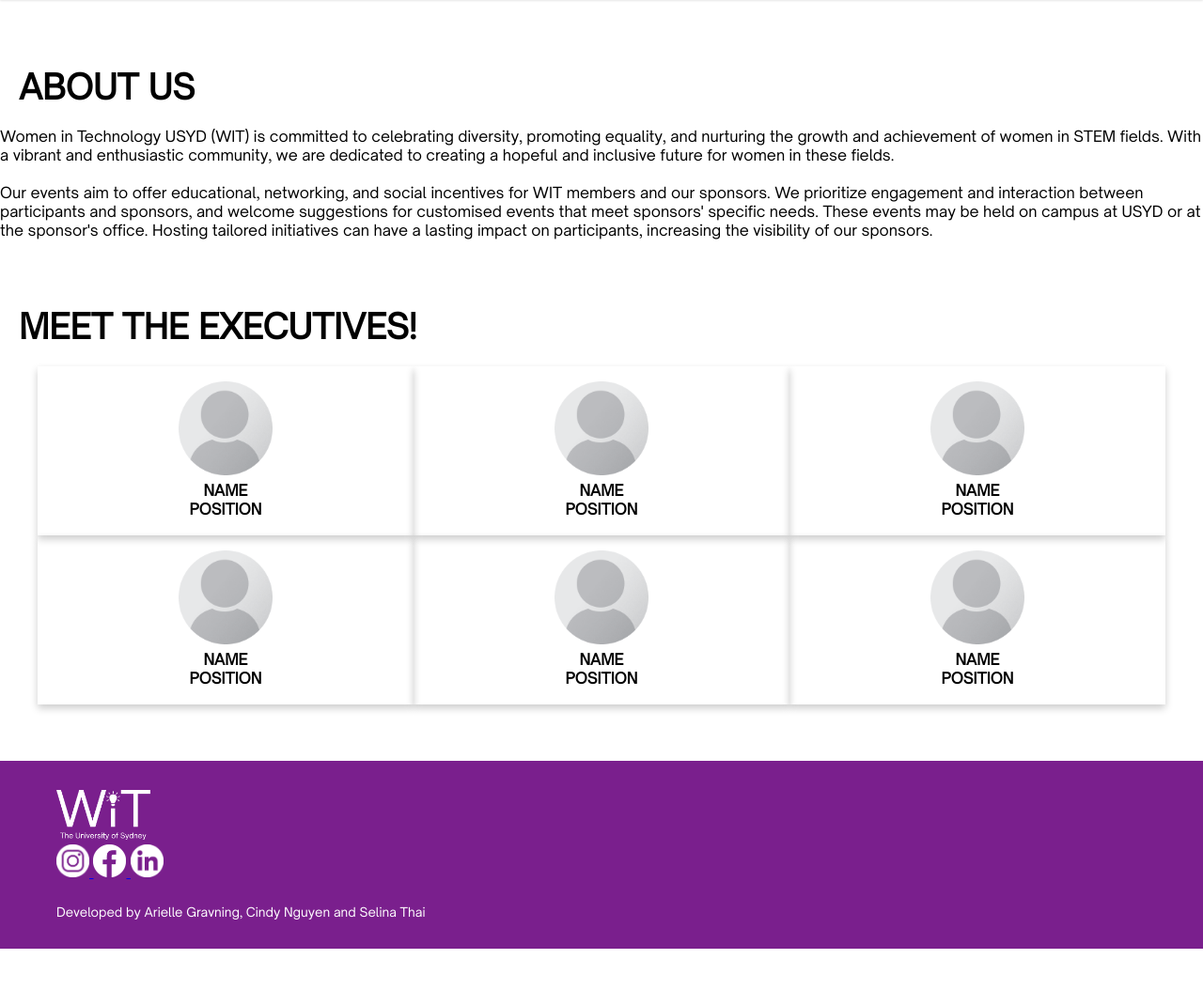
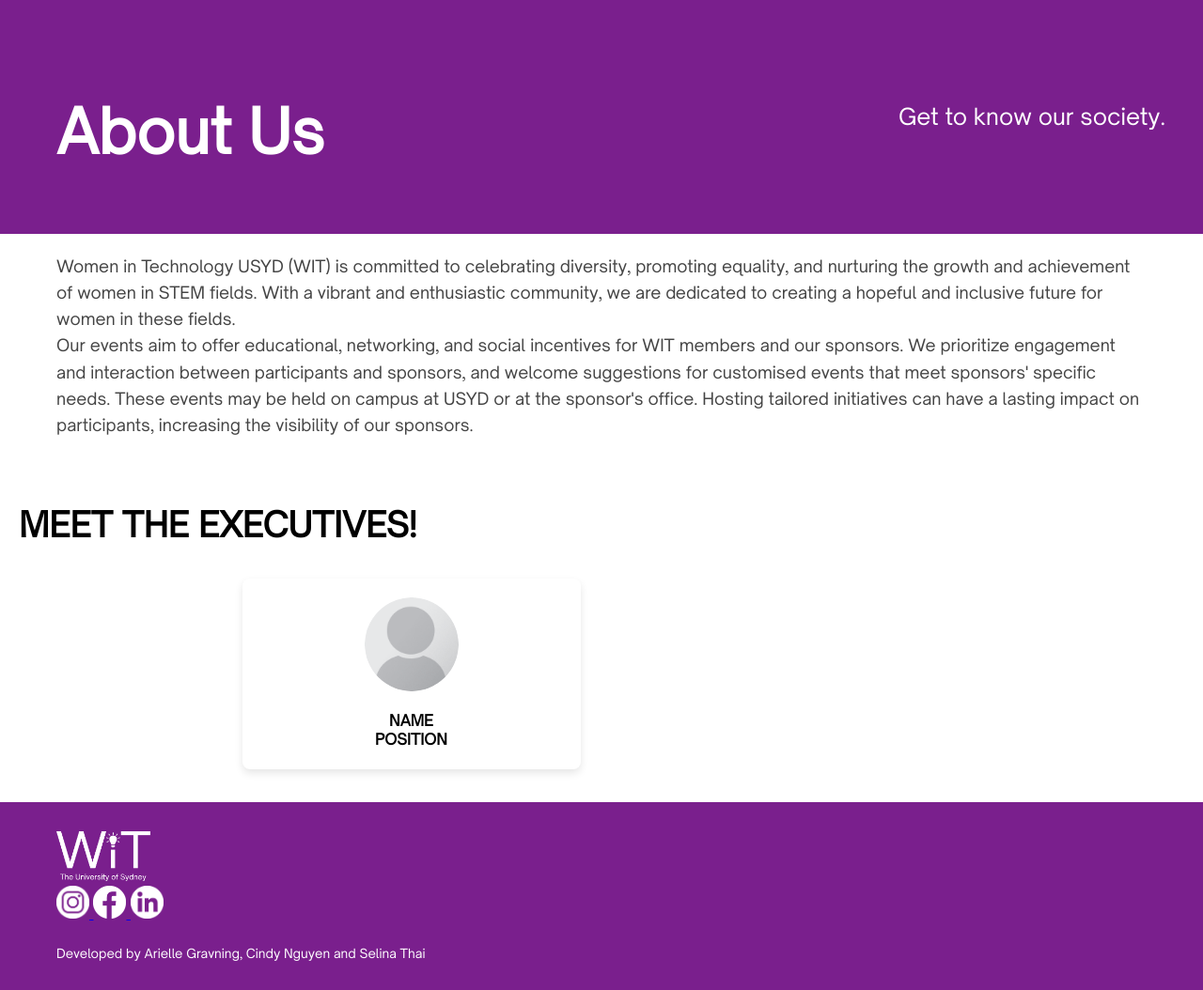
Before and after one commit to womenintechnologyusyd/WIT-Website, a Flask app: page /aboutus in a window 1280 px wide. Shown: the part 75-1129 px from the top of the page at 94% size. Before the commit the page ends 1085 px from the top, so only its background shows below. Run offline with Flask 3, Linux system fonts and the light colour scheme.

Commit message:
Test title banner

```diff
--- a/WIT-Website-main/templates/aboutus.jinja
+++ b/WIT-Website-main/templates/aboutus.jinja
@@ -2,21 +2,102 @@
 
 {% block content %}
 
-    <br>
-    <h1>ABOUT US</h1>
+<style>
+/* Style for the top banner */
+.top-banner {
+    background-color: #7A1F8D; /* Light gray background */
+    padding: 50px 20px;
+    display: flex;
+    justify-content: center;
+    align-items: center;
+}
+
+/* Content inside the banner */
+.banner-content {
+    display: flex;
+    justify-content: space-between;
+    align-items: center;
+    max-width: 1200px;
+    width: 100%;
+}
+
+/* Title styling */
+.banner-content .title {
+    flex: 1;
+    font-size: 4rem;
+    font-weight: bold;
+    color: white    ;
+}
+
+/* Caption styling */
+.banner-content .caption {
+    flex: 1;
+    text-align: right;
+    font-size: 1.5em;
+    line-height: 1.6;
+    color: white;
+}
+
+/* General styling for the content section */
+.content-section {
+    padding: 20px;
+    max-width: 1200px;
+    margin: 0 auto;
+    line-height: 1.6;
+    font-size: 1.1em;
+    color: #444;
+}
+
+/* Style for the cards (executive profiles) */
+.card {
+    width: 30%;
+    margin: 15px;
+    background-color: white;
+    border-radius: 8px;
+    box-shadow: 0 4px 8px rgba(0,0,0,0.1);
+    text-align: center;
+    padding: 20px;
+}
+
+/* Container for the cards */
+.row {
+    display: flex;
+    justify-content: space-around;
+    flex-wrap: wrap;
+    margin: 20px auto;
+    max-width: 1200px;
+}
+
+/* Image inside the cards */
+.card img {
+    border-radius: 50%;
+    margin-bottom: 15px;
+}
+
+</style>
+
+<div class="top-banner">
+    <div class="banner-content">
+        <h1 class="title"> About Us</h1>
+        <div class="caption">
+            Get to know our society.
+        </div>
+    </div>
+</div>
+
+<div class="content-section">
 <p>Women in Technology USYD (WIT) is committed to celebrating diversity, promoting
                 equality, and nurturing the growth and achievement of women in STEM fields.
                 With a vibrant and enthusiastic community, we are dedicated to creating a
-        hopeful and inclusive future for women in these fields. <br><br>
-
-        Our events aim to offer educational, networking, and social incentives for
+                hopeful and inclusive future for women in these fields.</p>
+    <p>Our events aim to offer educational, networking, and social incentives for
         WIT members and our sponsors. We prioritize engagement and interaction
         between participants and sponsors, and welcome suggestions for customised
         events that meet sponsors' specific needs. These events may be held on campus
         at USYD or at the sponsor's office. Hosting tailored initiatives can have a lasting
         impact on participants, increasing the visibility of our sponsors.
     </p>
-    <br>
+</div>
 
 <h1>MEET THE EXECUTIVES!</h1>
 
@@ -29,59 +110,11 @@
         </div>
     </div>
 
-        <div class="card">
-            <img img id="profiles" alt="Portrait Placeholder" src="/static/images/Portrait_Placeholder.png" width="100px">
-            <div class="container">
-                <h4><b>NAME</b></h4>
-                <h4><b>POSITION</b></h4>
-            </div>
+    <!-- Repeat for other executive cards -->
 </div>
 
-        <div class="card">
-            <img img id="profiles" alt="Portrait Placeholder" src="/static/images/Portrait_Placeholder.png" width="100px">
-            <div class="container">
-                <h4><b>NAME</b></h4>
-                <h4><b>POSITION</b></h4>
-            </div>
-        </div>
-    </div>
-
-        <div class="row">
-        <div class="card">
-            <img img id="profiles" alt="Portrait Placeholder" src="/static/images/Portrait_Placeholder.png" width="100px">
-            <div class="container">
-                <h4><b>NAME</b></h4>
-                <h4><b>POSITION</b></h4>
-            </div>
-        </div>
-
-        <div class="card">
-            <img img id="profiles" alt="Portrait Placeholder" src="/static/images/Portrait_Placeholder.png" width="100px">
-            <div class="container">
-                <h4><b>NAME</b></h4>
-                <h4><b>POSITION</b></h4>
-            </div>
-        </div>
-
-        <div class="card">
-            <img img id="profiles" alt="Portrait Placeholder" src="/static/images/Portrait_Placeholder.png" width="100px">
-            <div class="container">
-                <h4><b>NAME</b></h4>
-                <h4><b>POSITION</b></h4>
-            </div>
-        </div>
-    </div>
-
-    <br><br><br>
 <footer>
     {% include "footer.jinja" %}
 </footer>
 
-
-
-
-
-
-
-
 {% endblock %}
```
Lines whose indentation alone changed are shown as unchanged.
